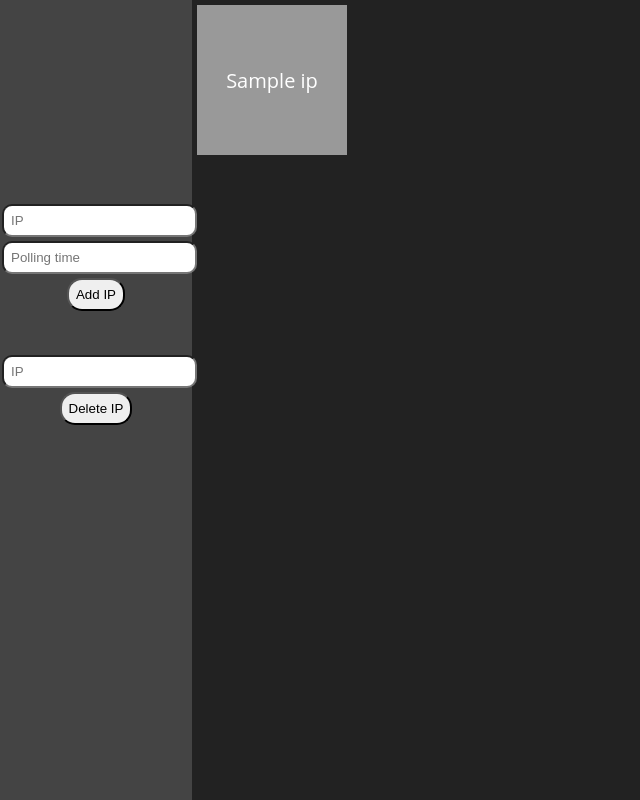
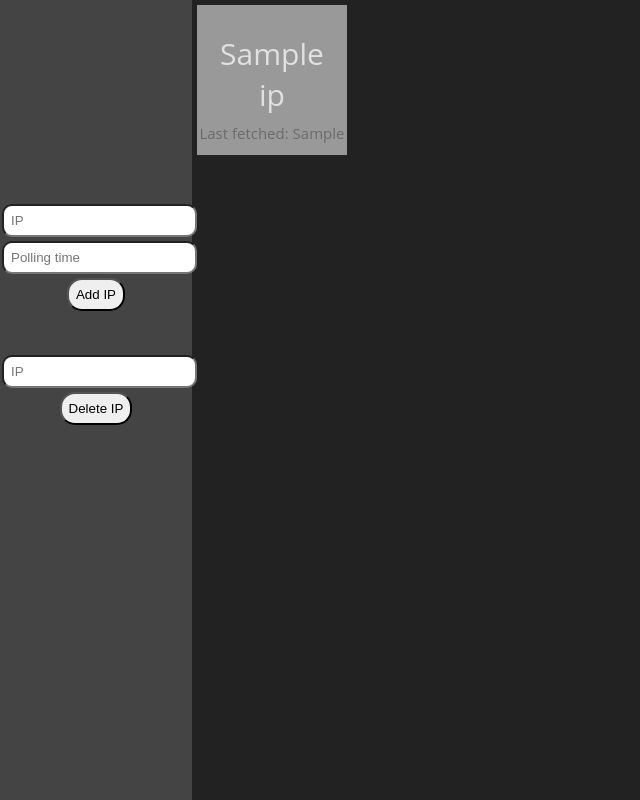
Before and after one commit to adiitya/frozen, a Django app: template dashboard/templates/dashboard/index.html in a window 1280 px wide. Shown: the whole page, without its empty margins (0-640 px from the left). Run offline with Django 3.2, Linux system fonts and the light colour scheme; the template is opened without the code that fills it: most values are stand-ins (such as "Sample title", 1, 10 or a date in 2020); some libraries are stand-ins or nearby versions.

Commit message:
Fixed js

```diff
--- a/dashboard/static/dashboard/js/script.js
+++ b/dashboard/static/dashboard/js/script.js
@@ -94,8 +94,11 @@ $(document).ready(function(){
                     max_row = row;
             });
             max_row++;
-            var tile = '<li data-row="'+ max_row +'" data-col="1" data-sizex="1" data-sizey="1" class="gs_w">'
-                      +'<div data-view="Number" id = "'+Ipdata['name']+'" class="down widget">'+Ipdata['status']+'</div>'
+            var tile = '<li id = "'+Ipdata['name']+'" data-row="'+ max_row +'" data-col="1" data-sizex="1" data-sizey="1" class="gs_w">'
+                      +'<div class="down widget widget-number undefined">'
+                      +'<h1 class="title" data-bind="title">'+Ipdata['name']+'</h1>'
+                      +'<p class="updated-at" data-bind="updatedAtMessage">Status not available currently</p>'
+                      +'</div>'
                       +'</li>';
             return tile;
         },
--- a/dashboard/templates/dashboard/index.html
+++ b/dashboard/templates/dashboard/index.html
@@ -32,11 +32,22 @@
 				<ul id="tiles">
 				{% load mathfilters %}
 				{% for IP in IPs %}
-				    <li data-row="1" data-col="1" data-sizex="1" data-sizey="1">
+				    <li id = "{{ IP.name }}" data-row="1" data-col="1" data-sizex="1" data-sizey="1">
 				    	{% if IP.status = "200" %}
-				    		<div data-view="Number" class="up-{{ forloop.counter0|mod:4 }}">{{ IP.name }}</div>
+				    		<div data-view="Number" class="up-{{ forloop.counter0|mod:4 }}">
+					    		<h1 class="title" data-bind="title">{{ IP.name }}</h1>
+					    		<p class="updated-at" data-bind="updatedAtMessage">Last fetched: {{ IP.last_fetched }}</p>
+				    		</div>
+				    	{% elif IP.status = null %}
+				    		<div data-view="Number" class="down">
+					    		<h1 class="title" data-bind="title">{{ IP.name }}</h1>
+					    		<p class="updated-at" data-bind="updatedAtMessage">Status not available currently</p>
+				    		</div>
 				    	{% else %}
-				    		<div data-view="Number" class="down">{{ IP.name }}</div>
+				    		<div data-view="Number" class="down">
+				    			<h1 class="title" data-bind="title">{{ IP.name }}</h1>
+					    		<p class="updated-at" data-bind="updatedAtMessage">Last fetched: {{ IP.last_fetched }}</p>
+				    		</div>
 				    	{% endif %}
 				    </li>
 				{% endfor %}
```
